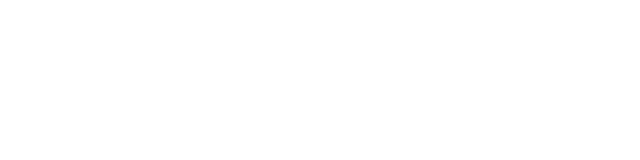
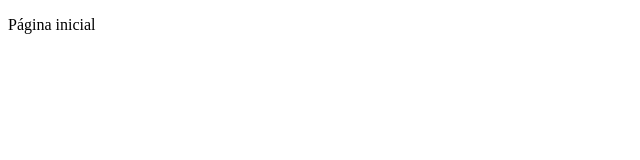
Before and after one commit to FelipeSEugenio/Project-material-ui-react-typescript, a React (Create React App) app: page /pagina-inicial in a window 1280 px wide. Shown: the top 160 px of the page, without its empty margins (0-640 px from the left). Built offline with nearby package versions, Linux system fonts and the light colour scheme.

Commit message:
feat: Adicionado react-router-dom

```diff
--- a/package.json
+++ b/package.json
@@ -2,7 +2,6 @@
   "name": "youtube-curso-react",
   "version": "0.1.0",
   "private": true,
-
   "scripts": {
     "start": "set BROWSER=none react-scripts start",
     "build": "react-scripts build",
@@ -10,11 +9,10 @@
     "eject": "react-scripts eject"
   },
   "dependencies": {
-
     "react": "^19.1.0",
     "react-dom": "^19.1.0",
+    "react-router-dom": "^6.30.0",
     "react-scripts": "5.0.1"
-
   },
   "devDependencies": {
     "@testing-library/dom": "^10.4.0",
--- a/src/App.tsx
+++ b/src/App.tsx
@@ -1,8 +1,11 @@
+import { BrowserRouter } from "react-router-dom"
+import { AppRoutes } from "./routes";
+
 
 export const App = () => {
   return (
-    <div className="App">
-
-    </div>
+    <BrowserRouter>
+    <AppRoutes />
+    </BrowserRouter>
   );
 }
--- a/src/routes/index.tsx
+++ b/src/routes/index.tsx
@@ -1 +1,15 @@
-export { };
+import { Routes, Route, Navigate } from 'react-router-dom';
+
+export const AppRoutes = () => {
+
+    return (
+ <Routes>
+    <Route path="/pagina-inicial" element={<p>Página inicial</p>} />
+
+    <Route path="*" element={<Navigate to="/pagina-inicial" />} />
+
+ </Routes>
+
+
+    )
+}
```
Also changed, not shown: 2 other files (tests, documents, lock files or other folders).
